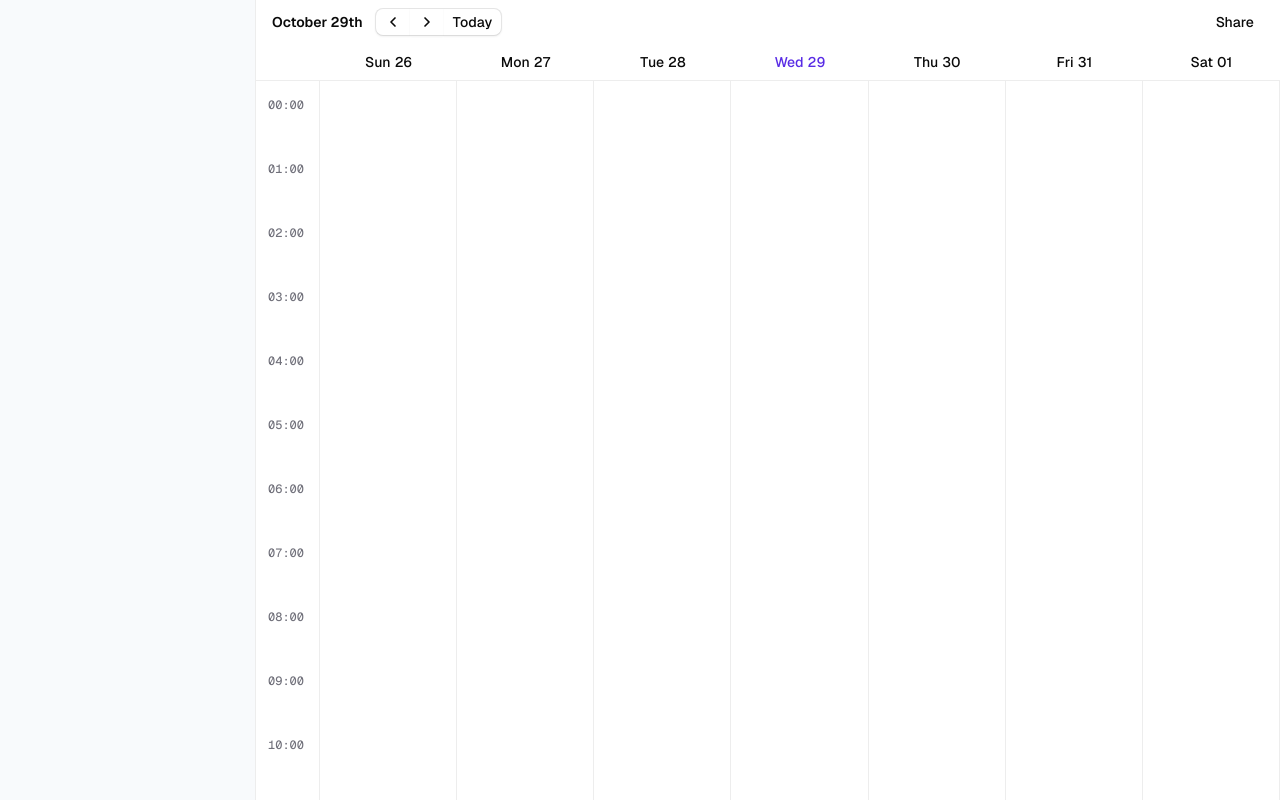
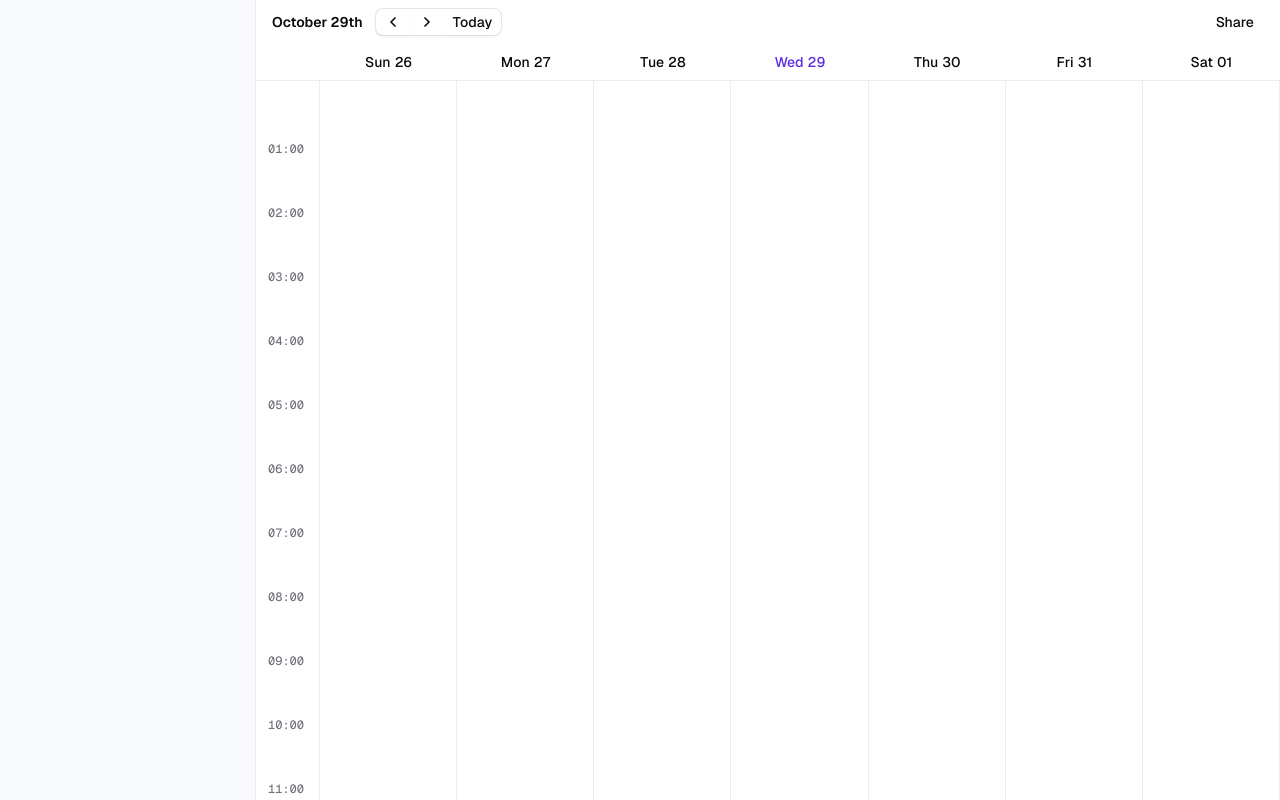
Before and after one commit to oussama-debug/portfoliokit, a Next.js app in the folder apps/web/: page /scheduled in a window 1280 px wide. Built offline with nearby package versions, Linux system fonts and the light colour scheme.

Commit message:
fix position

```diff
--- a/apps/web/components/calendar/week/week-hours.tsx
+++ b/apps/web/components/calendar/week/week-hours.tsx
@@ -1,5 +1,6 @@
 "use client";
 
+import { cn } from "@repo/ui/lib/utils";
 import { getHours } from "../../../lib/calendar";
 
 export function WeekHours() {
@@ -7,7 +8,12 @@ export function WeekHours() {
     <div className="lg:w-16 border-r py-4 pl-3 border-gray-faint">
       {getHours.map((hour, index) => (
         <div key={index} className="relative w-full h-16">
-          <div className="absolute font-mono font-medium text-xs text-zinc-500">
+          <div
+            className={cn(
+              "absolute font-mono font-medium text-xs text-zinc-500",
+              index === 0 ? "top-0 hidden" : "-top-5"
+            )}
+          >
             {hour.format("HH:mm")}
           </div>
         </div>
--- a/apps/web/components/calendar/week/week-render.tsx
+++ b/apps/web/components/calendar/week/week-render.tsx
@@ -23,7 +23,7 @@ export function WeekRender() {
 
         return (
           <div key={index} className="relative border-r border-gray-faint">
-            {getHours.map((hour, i) => (
+            {getHours.map((_, i) => (
               <div
                 key={i}
                 className="relative flex h-16 cursor-pointer flex-col items-center gap-y-2 hover:bg-primary/5"
@@ -33,7 +33,7 @@ export function WeekRender() {
 
             {isCurrentDay(dayDate) && today && (
               <div
-                className={cn("absolute h-0.5 w-full bg-red-500")}
+                className={cn("absolute rounded-full h-0.5 w-full bg-primary")}
                 style={{
                   top: `${(selectedDate.hour() / 24) * 100}%`,
                 }}
--- a/apps/web/components/calendar/week/week-view.tsx
+++ b/apps/web/components/calendar/week/week-view.tsx
@@ -13,7 +13,10 @@ export function WeekView() {
     <section className="w-full min-h-[calc(100vh-45px)]">
       <WeekDays selectedDate={selectedDate} />
       <ScrollArea className={"w-full lg:h-[calc(100vh-81px)]"}>
-        <div className="grid grid-cols-[auto_1fr_1fr_1fr_1fr_1fr_1fr_1fr]">
+        <div
+          className="grid grid-cols-[auto_1fr_1fr_1fr_1fr_1fr_1fr_1fr]"
+          style={{ minHeight: `${24 * 64}px` }}
+        >
           <WeekHours />
           <WeekRender />
         </div>
```
